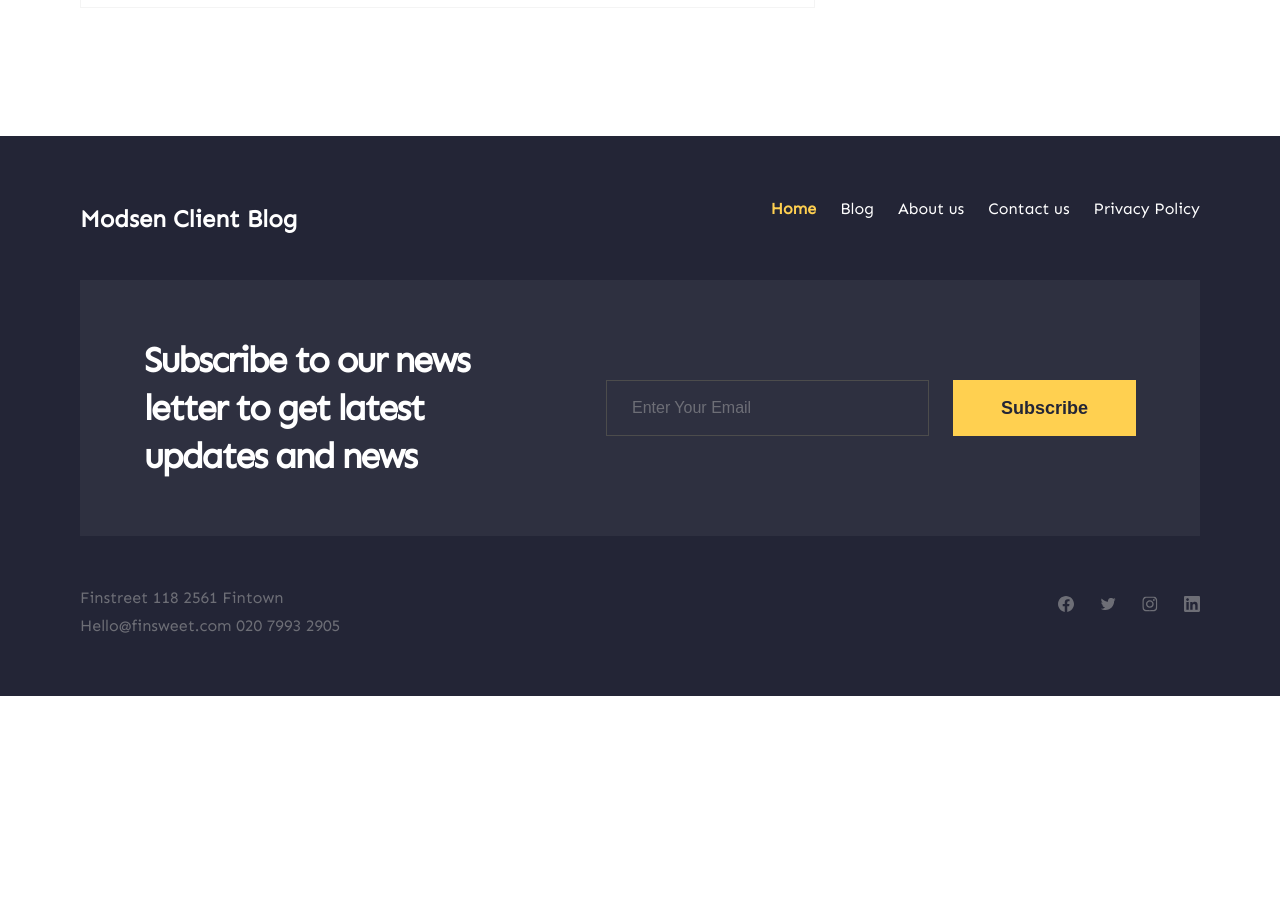
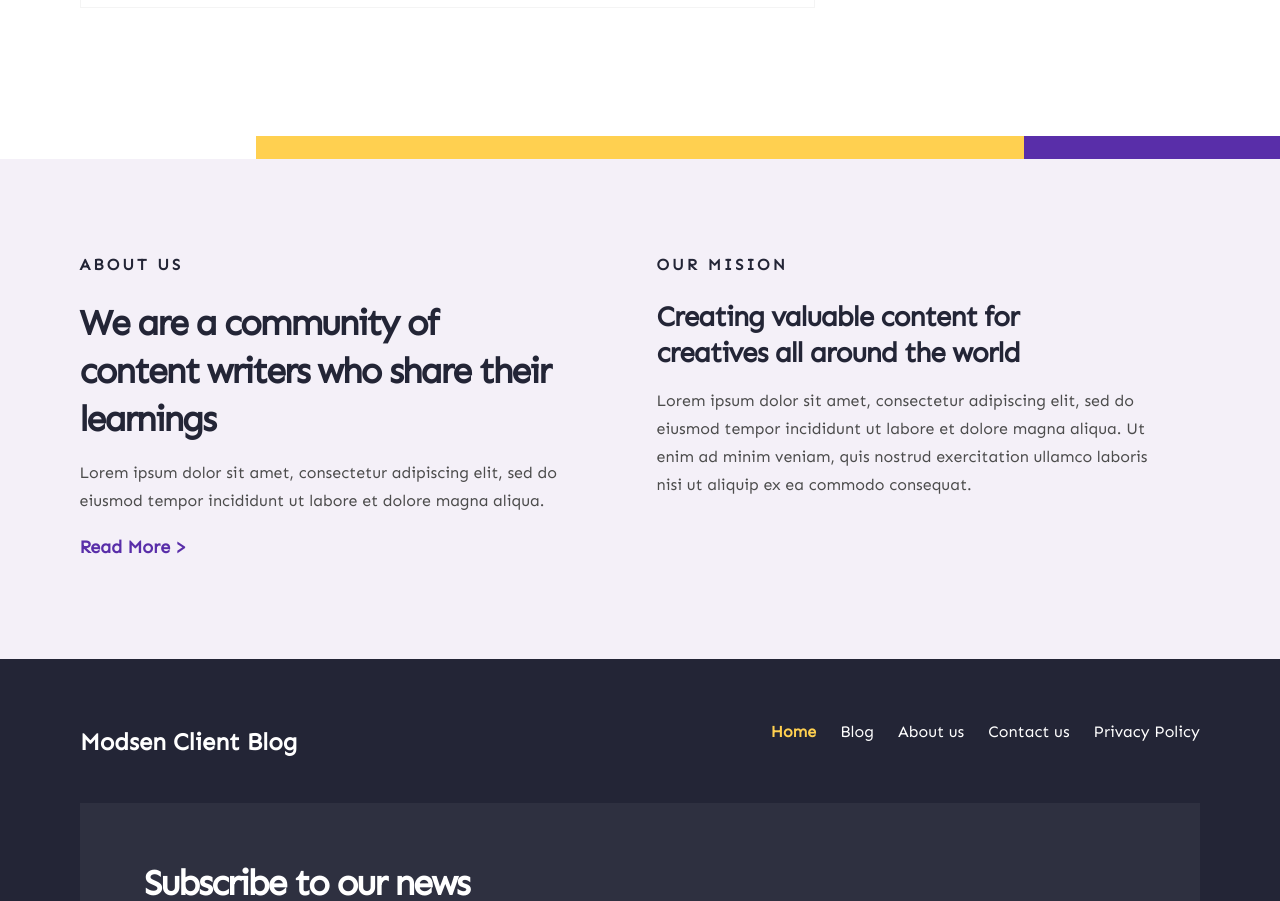
Before and after one commit to lesik2/ClientBlog, a Next.js app: page / in a window 1280 px wide. Shown: the part 1720-2621 px from the top of the page. Before the commit the page ends 2416 px from the top, so only its background shows below. Built offline with nearby package versions, Linux system fonts and the light colour scheme.

Commit message:
feat: add about us component

```diff
--- a/src/app/page.tsx
+++ b/src/app/page.tsx
@@ -1,3 +1,4 @@
+import { About } from '@/components/About';
 import { Posts } from '@/components/Posts';
 import { StepByStep } from '@/components/StepByStep';
 
@@ -6,6 +7,7 @@ export default function Home() {
     <>
       <StepByStep />
       <Posts />
+      <About />
     </>
   );
 }
--- /dev/null
+++ b/src/components/About/constants.ts
@@ -0,0 +1,14 @@
+export const Info = [
+  {
+    subtitle: 'ABOUT US',
+    title: 'We are a community of content writers who share their learnings',
+    description:
+      'Lorem ipsum dolor sit amet, consectetur adipiscing elit, sed do eiusmod tempor incididunt ut labore et dolore magna aliqua.',
+  },
+  {
+    subtitle: 'Our mision',
+    title: 'Creating valuable content for creatives all around the world',
+    description:
+      'Lorem ipsum dolor sit amet, consectetur adipiscing elit, sed do eiusmod tempor incididunt ut labore et dolore magna aliqua. Ut enim ad minim veniam, quis nostrud exercitation ullamco laboris nisi ut aliquip ex ea commodo consequat.',
+  },
+];
--- /dev/null
+++ b/src/components/About/index.tsx
@@ -0,0 +1,35 @@
+import Link from 'next/link';
+import { ROUTES } from '@constants/routes';
+import style from '@styles/home/aboutUs.module.scss';
+
+import { Info } from './constants';
+
+export  function About() {
+  return (
+    <section className={style.aboutUsSection}>
+      <div className={style.content}>
+        <div className={style.header}>
+          <div className={style.first}/>
+          <div className={style.second}/>
+          <div className={style.third}/>
+        </div>
+        <div className={style.main}>
+          <div className={style.card}>
+            <p className={style.subtitle}>{Info[0].subtitle}</p>
+            <h2 className={style.title}>{Info[0].title}</h2>
+            <p className={style.description}>{Info[0].description}</p>
+            <Link className={style.link} href={ROUTES.aboutUs}>
+              Read More {'>'}
+            </Link>
+          </div>
+          <div className={style.card}>
+            <p className={style.subtitle}>{Info[1].subtitle}</p>
+            <h3 className={style.title}>{Info[1].title}</h3>
+            <p className={style.description}>{Info[1].description}</p>
+          </div>
+        </div>
+      </div>
+
+    </section>
+  )
+}
--- a/src/constants/routes.ts
+++ b/src/constants/routes.ts
@@ -1,4 +1,5 @@
 export const ROUTES = {
   blogPost: '/blog/1',
   blog: '/blog',
+  aboutUs: '/about-us',
 };
--- /dev/null
+++ b/src/styles/home/aboutUs.module.scss
@@ -0,0 +1,80 @@
+@import '../ui/typography.module.scss';
+@import '../colors.module.scss';
+
+.aboutUsSection {
+  display: flex;
+  align-items: center;
+  justify-content: center;
+  padding: 0px 80px;
+  .content {
+    display: flex;
+    flex-direction: column;
+    .header {
+      height: 23px;
+      display: flex;
+      align-items: center;
+      width: 100%;
+      .first {
+        width: 20%;
+        height: 23px;
+        background-color: $white-color;
+      }
+      .second {
+        width: 60%;
+        height: 23px;
+        background-color: $secondary-color;
+      }
+      .third {
+        width: 20%;
+        height: 23px;
+        background-color: $third-color;
+      }
+    }
+    .main {
+      display: flex;
+      background-color: $white-light-gray-color;
+      padding: 96px 108px 96px 80px;
+      align-items: flex-start;
+      justify-content: space-between;
+      gap: 61px;
+
+      .card {
+        display: flex;
+        flex-direction: column;
+        align-items: flex-start;
+        .subtitle {
+          color: $primary-color;
+          font-size: 16px;
+          font-style: normal;
+          font-weight: 600;
+          line-height: 20px;
+          letter-spacing: 3px;
+          text-transform: uppercase;
+          margin-bottom: 24px;
+        }
+        .title {
+          color: $primary-color;
+          width: 480px;
+          margin-bottom: 16px;
+        }
+        .description {
+          @extend %body1;
+          color: $dark-gray-color;
+          margin-bottom: 16px;
+          width: 516px;
+        }
+        .link {
+          color: $third-color;
+          font-size: 18px;
+          font-style: normal;
+          font-weight: 700;
+          line-height: 32px;
+          transition: color 0.2s;
+          &:hover {
+            color: #351b64;
+          }
+        }
+      }
+    }
+  }
+}
```
Also changed, not shown: src/components/Posts/components/Post/index.tsx (+7 -5 lines), src/components/Posts/index.tsx (+7 -12 lines).
